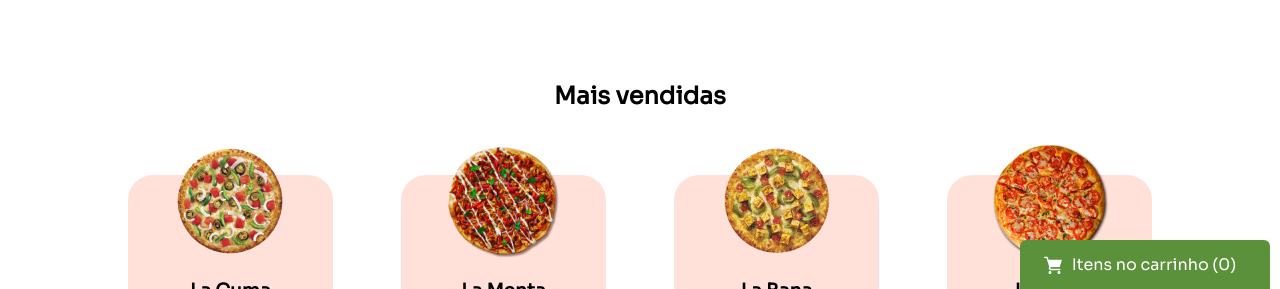
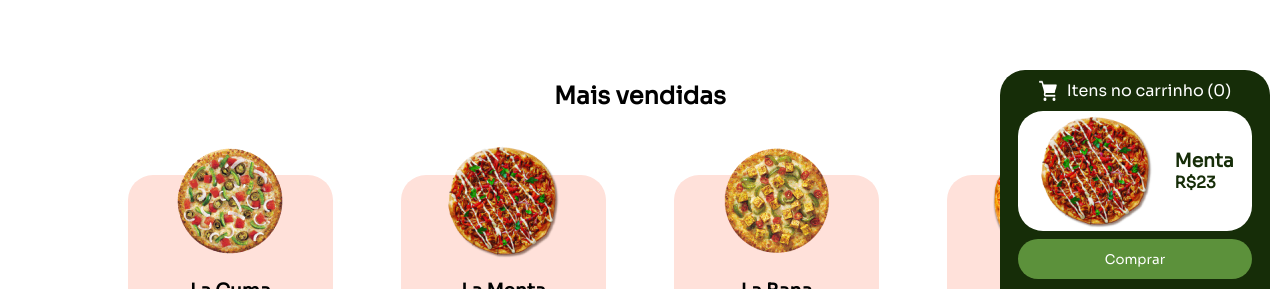
Before and after one commit to ViviSGG/la-pizza, a React (Vite) app: page / in a window 1280 px wide. Shown: the part 511-800 px from the top of the page. Built offline with nearby package versions, Linux system fonts and the light colour scheme.

Commit message:
change cart style

```diff
--- a/src/assets/style.css
+++ b/src/assets/style.css
@@ -84,7 +84,7 @@ h1 {
     text-align: center;
 }
 
-button {
+.box2 button, .box3 button {
     background-color: #FFA200;
     width: 150px;
     height: 40px;
@@ -156,24 +156,52 @@ footer {
     align-items: center;
     height: 8vh;
     color: white;
-    background-color: #162d08;
+    background-color: #5C913B;
 }
 
 .compras {
     display: flex;
-    background-color: #5C913B;
+    background-color: #162d08;
     position: fixed;
-    width: 250px;
+    width: 270px;
     bottom: 0;
     right: 10px;
-    border-radius: 6px 6px 0 0;
-    padding: 14px;
+    border-radius: 25px 25px 0 0;
+    padding: 0 18px;
     color: white;
     align-items: center;
     justify-content: center;
+    flex-direction: column;
+}
+
+.compras button {
+    background-color: #5C913B;
+    width: 100%;
+    height: 40px;
+    color: white;
+    border-radius: 25px;
+    border: none;
+    margin-bottom: 10px;
+}
+
+.title {
+    display: flex;
     gap: 10px;
+    padding: 10px 0;
 }
 
 #carrinho {
     width: 18px;
 }
+
+.itens {
+    display: flex;
+    flex-direction: row-reverse;
+    justify-content: space-evenly;
+    align-items: center;
+    background-color: white;
+    color: #162d08;
+    border-radius: 25px;
+    width: 100%;
+    margin-bottom: 8px;
+}
--- a/src/componentes/Main.jsx
+++ b/src/componentes/Main.jsx
@@ -9,17 +9,24 @@ import Carrinho from '../assets/img-la-pizza/carrinho.png'
 function Main() {
 
     const [quantidade, setQuantidade] = useState(0);
-    const [pizza, setPizza] = useState("");
-    const [pizzaImagem, setPizzaImagem] = useState();
+    const [pizza, setPizza] = useState("Menta");
+    const [preco, setPreco] = useState("R$23")
+    const [pizzaImagem, setPizzaImagem] = useState(Menta);
 
-    const pizzaCuma = () => {
+    function somar() {
+        setQuantidade(quantidade + 1)
+    }
+
+    function pizzaCuma () {
         setPizza = ("La Cuma")
         setPizzaImagem = (Cuma)
+        setPreco = ("R$23")
     }
 
     const pizzaBanana = () => {
         setPizza = ("La Bana")
         setPizzaImagem = (Banana)
+        setPreco = ("R$23")
     }
 
     return (
@@ -38,7 +45,7 @@ function Main() {
                                 <p>Lorem ipsum dolor sit amet, consectetur adipiscing elit.</p>
                                 <h3>R$23</h3>
                             </div>
-                            <button className="button-card" onClick={pizzaCuma}>Comprar agora</button>
+                            <button className="button-card" onClick={pizzaCuma, somar}>Comprar agora</button>
                         </div>
                         <div className="card">
                             <img className="img-card" src={Menta} alt="" />
@@ -82,12 +89,18 @@ function Main() {
                     </section>
                 </section>
                 <section className="compras">
-                    <img id="carrinho" src={Carrinho} alt="" />
-                    <p>Itens no carrinho ({quantidade})</p>
+                    <div className="title">
+                        <img id="carrinho" src={Carrinho} alt="" />
+                        <p>Itens no carrinho ({quantidade})</p>
+                    </div>
                     <section className="itens">
-                        <h3>{pizza}</h3>
+                        <div>
+                            <h3>{pizza}</h3>
+                            <h4>{preco}</h4>
+                        </div>
                         <img src={pizzaImagem} alt="" />
                     </section>
+                    <button>Comprar</button>
                 </section>
             </main>
         </>
```
